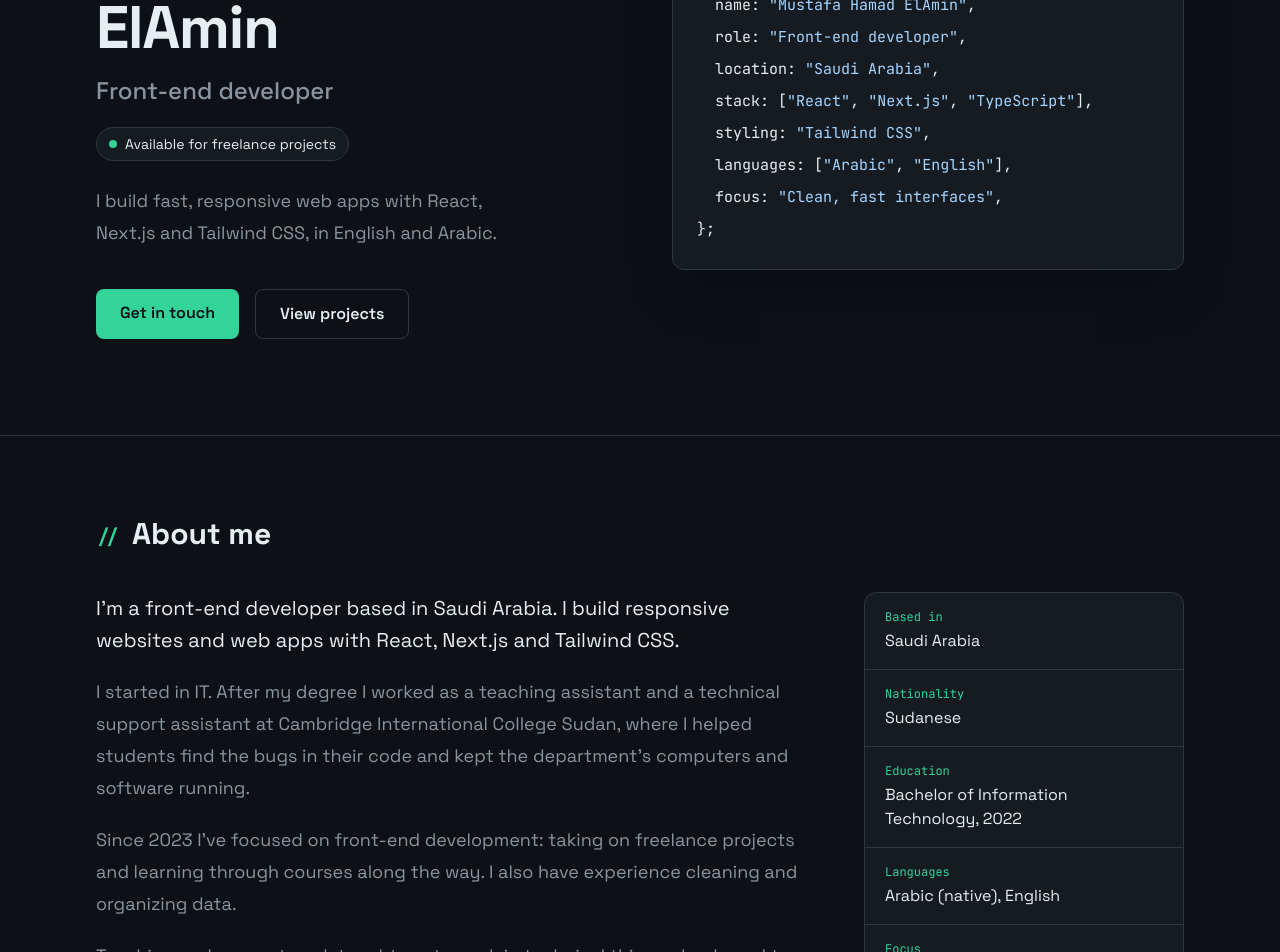
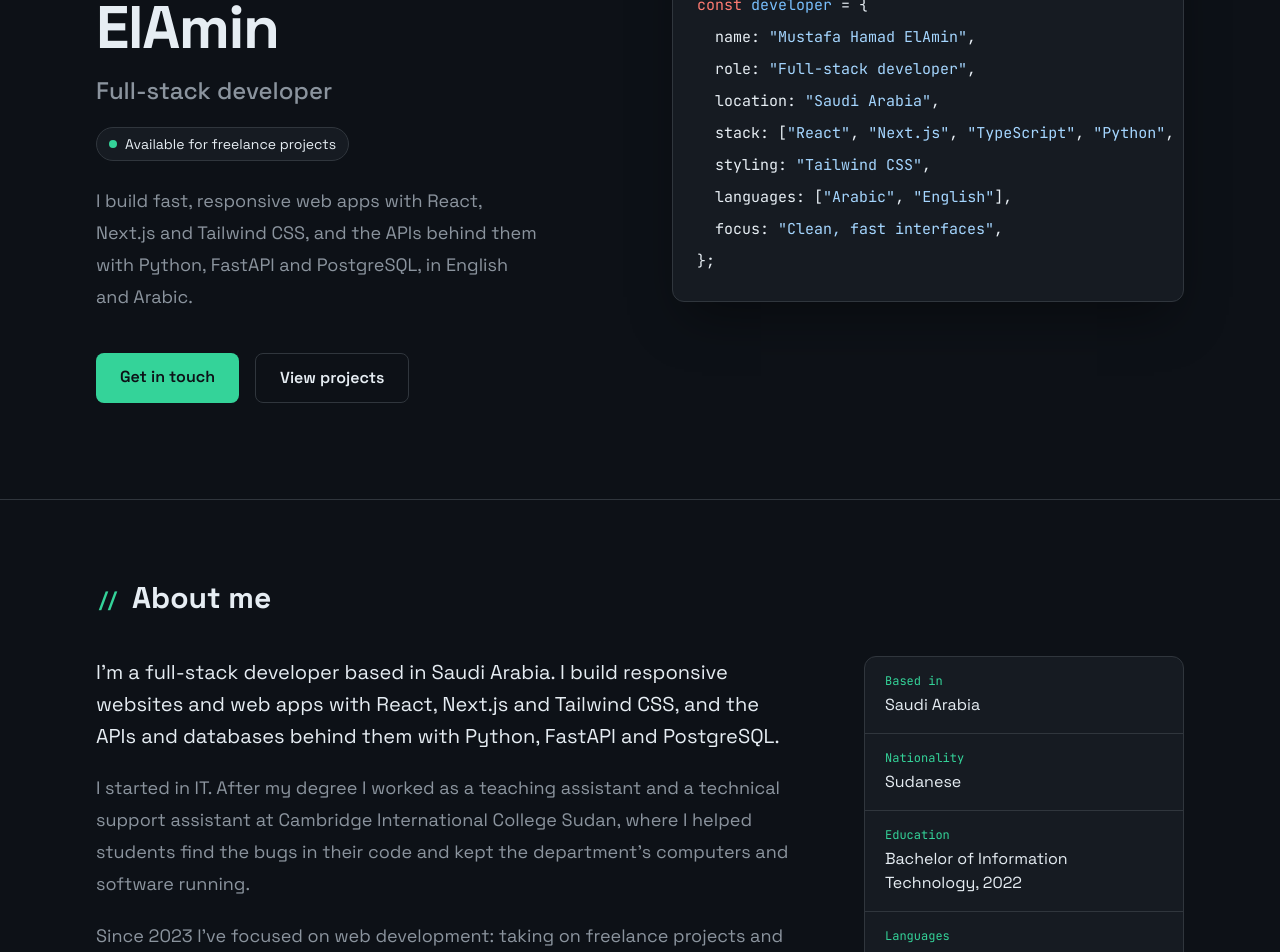
Before and after one commit to Mu21stafa23/personal-website, a Next.js app: page / in a window 1280 px wide. Shown: the part 340-1292 px from the top of the page. Built offline with nearby package versions, Linux system fonts and the light colour scheme.

Commit message:
Present as a full-stack developer: role, intro, back-end skills, share image
Co-Authored-By: Claude Opus 5.5 <noreply@anthropic.com>
Claude-Session: https://claude.ai/code/session_013WzxXsvNLEci1HdPXCnbS2

```diff
--- a/app/components/About.tsx
+++ b/app/components/About.tsx
@@ -14,8 +14,9 @@ export default function About() {
       <div className="grid gap-10 lg:grid-cols-3 lg:gap-16">
         <div className="space-y-5 text-lg leading-8 text-mute lg:col-span-2">
           <p className="text-xl leading-8 text-fg">
-            I&apos;m a front-end developer based in Saudi Arabia. I build responsive websites and
-            web apps with React, Next.js and Tailwind CSS.
+            I&apos;m a full-stack developer based in Saudi Arabia. I build responsive websites and
+            web apps with React, Next.js and Tailwind CSS, and the APIs and databases behind them
+            with Python, FastAPI and PostgreSQL.
           </p>
           <p>
             I started in IT. After my degree I worked as a teaching assistant and a technical
@@ -24,7 +25,7 @@ export default function About() {
             running.
           </p>
           <p>
-            Since 2023 I&apos;ve focused on front-end development: taking on freelance projects
+            Since 2023 I&apos;ve focused on web development: taking on freelance projects
             and learning through courses along the way. I also have experience cleaning and
             organizing data.
           </p>
--- a/app/components/Hero.tsx
+++ b/app/components/Hero.tsx
@@ -3,9 +3,9 @@ const email = 'Mu21stafa23@gmail.com'
 /* The lines shown in the code window. Edit these to change what it says. */
 const profile: { key: string; value: string | string[] }[] = [
   { key: 'name', value: 'Mustafa Hamad ElAmin' },
-  { key: 'role', value: 'Front-end developer' },
+  { key: 'role', value: 'Full-stack developer' },
   { key: 'location', value: 'Saudi Arabia' },
-  { key: 'stack', value: ['React', 'Next.js', 'TypeScript'] },
+  { key: 'stack', value: ['React', 'Next.js', 'TypeScript', 'Python', 'PostgreSQL'] },
   { key: 'styling', value: 'Tailwind CSS' },
   { key: 'languages', value: ['Arabic', 'English'] },
   { key: 'focus', value: 'Clean, fast interfaces' },
@@ -34,14 +34,14 @@ export default function Hero() {
           <h1 className="mt-8 text-5xl font-bold leading-[1.05] tracking-tight sm:text-6xl">
             Mustafa Hamad ElAmin
           </h1>
-          <p className="mt-4 text-2xl font-medium text-mute">Front-end developer</p>
+          <p className="mt-4 text-2xl font-medium text-mute">Full-stack developer</p>
           <p className="mt-5 inline-flex items-center gap-2 rounded-full border border-line bg-panel px-3 py-1.5 text-sm">
             <span aria-hidden="true" className="h-2 w-2 rounded-full bg-mint" />
             Available for freelance projects
           </p>
           <p className="mt-6 max-w-md text-lg leading-8 text-mute">
-            I build fast, responsive web apps with React, Next.js and Tailwind CSS, in English
-            and Arabic.
+            I build fast, responsive web apps with React, Next.js and Tailwind CSS, and the APIs
+            behind them with Python, FastAPI and PostgreSQL, in English and Arabic.
           </p>
 
           <div className="mt-10 flex flex-wrap gap-4">
--- a/app/components/Skills.tsx
+++ b/app/components/Skills.tsx
@@ -7,8 +7,13 @@ const skillGroups = [
     wide: true,
   },
   {
+    title: 'Back end and APIs',
+    items: ['Python', 'FastAPI', 'REST APIs', 'PostgreSQL', 'PostGIS', 'Docker', 'GitHub Actions'],
+    wide: true,
+  },
+  {
     title: 'Programming',
-    items: ['JavaScript', 'Java', 'C++', 'SQL basics'],
+    items: ['JavaScript', 'Python', 'Java', 'C++', 'SQL'],
   },
   {
     title: 'Data',
--- a/app/layout.tsx
+++ b/app/layout.tsx
@@ -12,9 +12,9 @@ const jetbrainsMono = JetBrains_Mono({
   subsets: ["latin"],
 });
 
-const title = "Mustafa Hamad ElAmin | Front-End Developer";
+const title = "Mustafa Hamad ElAmin | Full-Stack Developer";
 const description =
-  "Front-end developer building fast, responsive web apps with React, Next.js and Tailwind CSS, in English and Arabic.";
+  "Full-stack developer building fast, responsive web apps with React, Next.js and Tailwind CSS, and APIs with Python, FastAPI and PostgreSQL, in English and Arabic.";
 
 export const metadata: Metadata = {
   title,
@@ -24,7 +24,7 @@ export const metadata: Metadata = {
     title,
     description,
     type: "website",
-    images: [{ url: "/og.jpg", width: 1200, height: 630, alt: "Mustafa Hamad ElAmin, front-end developer" }],
+    images: [{ url: "/og.jpg", width: 1200, height: 630, alt: "Mustafa Hamad ElAmin, full-stack developer" }],
   },
   twitter: {
     card: "summary_large_image",
```
Also changed, not shown: public/og.jpg.
